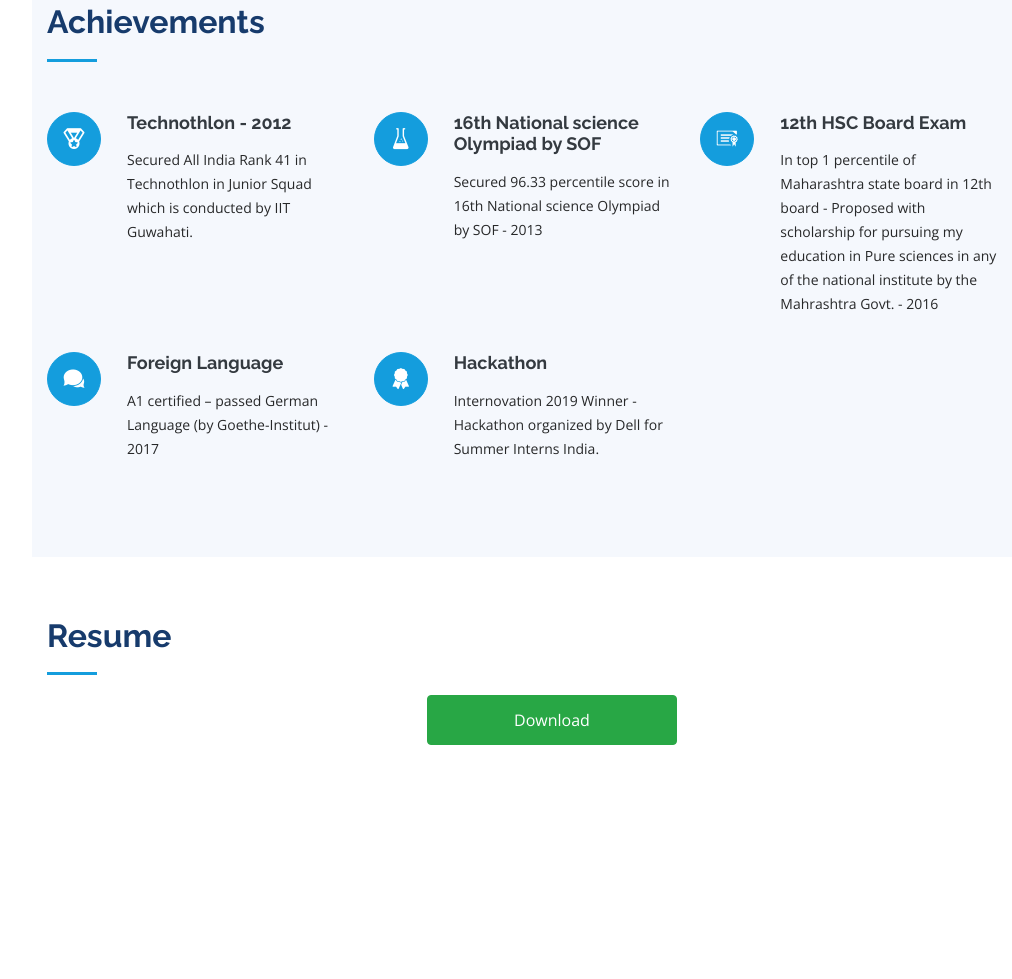
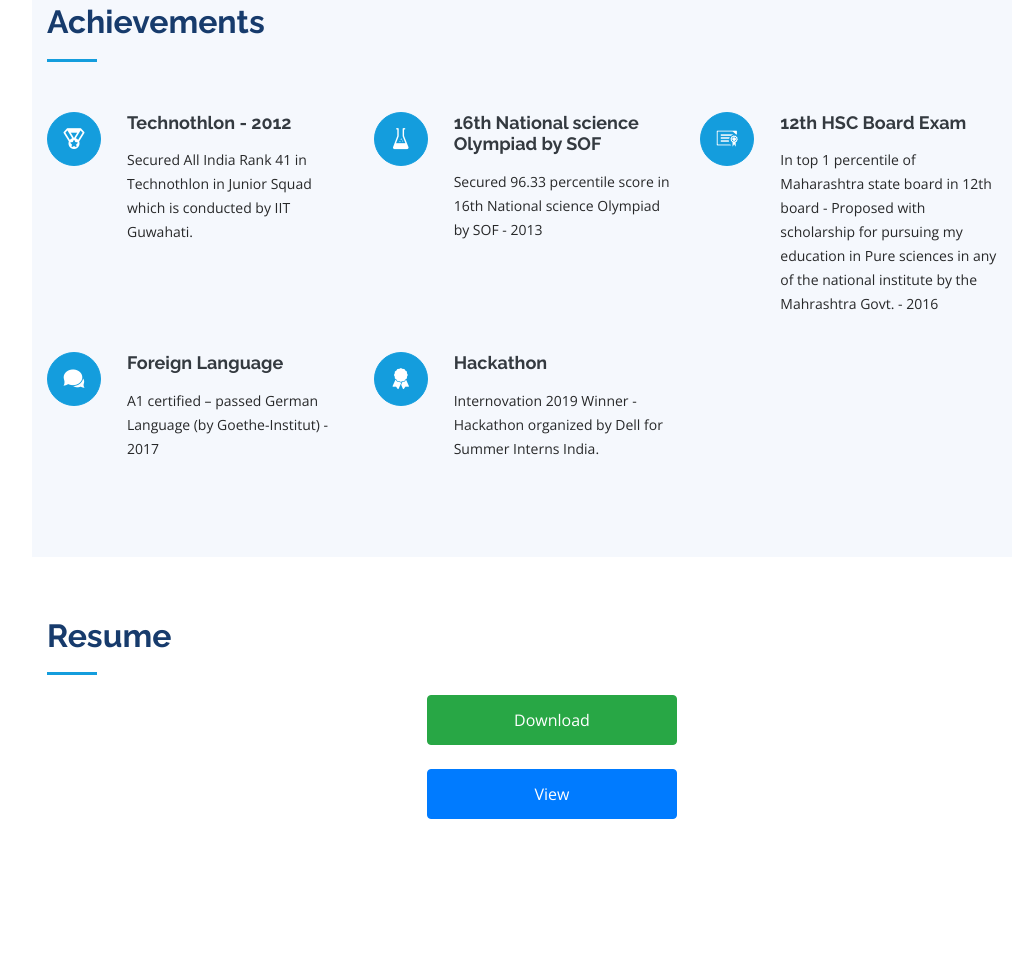
Before and after one commit to Quarantinex/Quarantinex.github.io, a plain HTML site: page index.html in a window 1280 px wide. Shown: the part 4971-5950 px from the top of the page, without its empty margins (268-1280 px from the left). Before the commit the page ends 5876 px from the top, so only its background shows below. Drawn offline with nearby package versions, Linux system fonts and the light colour scheme.

Commit message:
Resume button

```diff
--- a/index.html
+++ b/index.html
@@ -535,7 +535,8 @@
           <div class="col-lg-4 col-md-6 icon-box" data-aos="fade-up">
             <div class="icon"><i class="icofont-medal"></i></div>
             <h4 class="title"><a href="">Technothlon - 2012</a></h4>
-            <p class="description">Secured All India Rank 41 in Technothlon in Junior Squad which is conducted by IIT Guwahati.</p>
+            <p class="description">Secured All India Rank 41 in Technothlon in Junior Squad which is conducted by IIT
+              Guwahati.</p>
           </div>
           <div class="col-lg-4 col-md-6 icon-box" data-aos="fade-up" data-aos-delay="100">
             <div class="icon"><i class="icofont-beaker"></i></div>
@@ -545,7 +546,9 @@
           <div class="col-lg-4 col-md-6 icon-box" data-aos="fade-up" data-aos-delay="200">
             <div class="icon"><i class="icofont-license"></i></div>
             <h4 class="title"><a href="">12th HSC Board Exam</a></h4>
-            <p class="description">In top 1 percentile of Maharashtra state board in 12th board - Proposed with scholarship for pursuing my education in Pure sciences in any of the national institute by the Mahrashtra Govt. - 2016</p>
+            <p class="description">In top 1 percentile of Maharashtra state board in 12th board - Proposed with
+              scholarship for pursuing my education in Pure sciences in any of the national institute by the Mahrashtra
+              Govt. - 2016</p>
           </div>
           <div class="col-lg-4 col-md-6 icon-box" data-aos="fade-up" data-aos-delay="300">
             <div class="icon"><i class="icofont-speech-comments"></i></div>
@@ -653,7 +656,12 @@
 
         <div class="section-title">
           <h2>Resume</h2>
-          <a href="https://drive.google.com/file/d/1oFImI2Hs-o-RPnA08OhfFC4GKulKbweV/view?usp=sharing"><button type="button" class="btn btn-success">Download</button></a>
+          <button type="button" class="btn btn-success"
+            onclick="window.open ('https://drive.google.com/u/1/uc?id=1oFImI2Hs-o-RPnA08OhfFC4GKulKbweV&export=download','_blank')">Download</button>
+          <br>
+          <br>
+          <button type="button" class="btn btn-primary"
+            onclick="window.open ('https://drive.google.com/file/d/1oFImI2Hs-o-RPnA08OhfFC4GKulKbweV/view','_blank')">View</button>
         </div>
 
         <!-- <div class="row" data-aos="fade-in">
```
